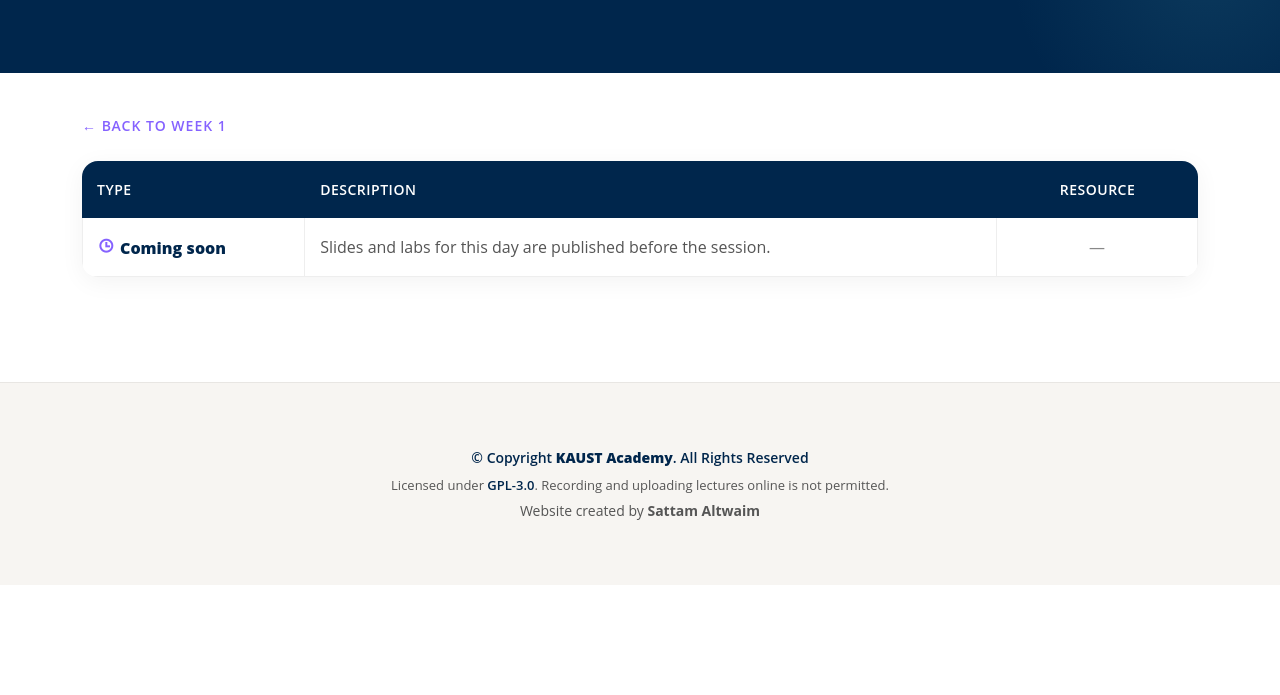
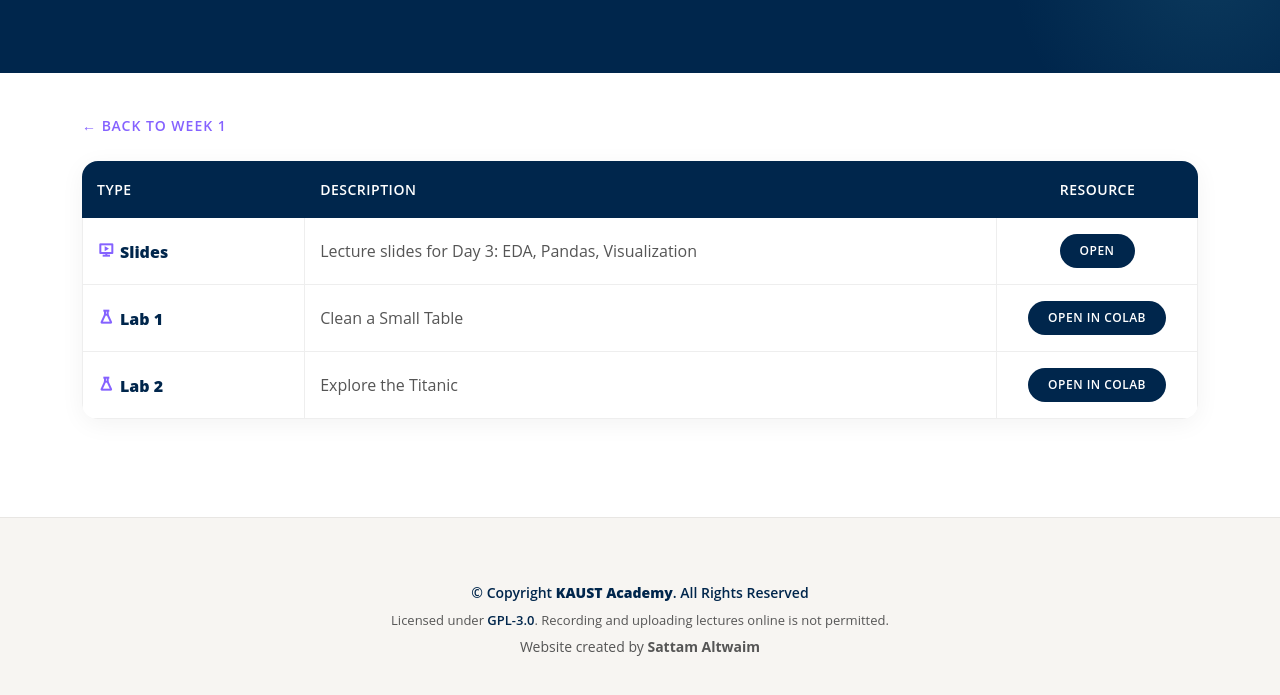
Before and after one commit to SattamAltwaim/AI-Olympiad-L1-2026, a plain HTML site: page week1/day3.html in a window 1280 px wide. Shown: the part 215-910 px from the top of the page. Before the commit the page ends 800 px from the top, so only its background shows below. Drawn offline with Linux system fonts and the light colour scheme.

Commit message:
feat(day03): slides and labs for EDA, pandas and visualization

```diff
--- a/week1/day3.html
+++ b/week1/day3.html
@@ -71,9 +71,19 @@
           </thead>
           <tbody>
             <tr>
-              <td><strong><i class="ri-time-line" style="color: var(--accent-purple); margin-right: 6px;"></i>Coming soon</strong></td>
-              <td>Slides and labs for this day are published before the session.</td>
-              <td class="text-center"><span style="color:#888;">&mdash;</span></td>
+              <td><strong><i class="ri-slideshow-3-line" style="color: var(--accent-purple); margin-right: 6px;"></i>Slides</strong></td>
+              <td>Lecture slides for Day 3: EDA, Pandas, Visualization</td>
+              <td class="text-center"><a href="../Lectures/Week1_Python_and_DS/Day03_EDA_Pandas_Visualization.pdf" target="_blank" class="table-btn">Open</a></td>
+            </tr>
+            <tr>
+              <td><strong><i class="ri-flask-line" style="color: var(--accent-purple); margin-right: 6px;"></i>Lab 1</strong></td>
+              <td>Clean a Small Table</td>
+              <td class="text-center"><a href="https://colab.research.google.com/github/sattamaltwaim/AI-Olympiad-L1-2026/blob/main/Labs/Week1_Python_and_DS/Day03_Lab1_Clean_a_Small_Table_Exercise.ipynb" target="_blank" class="table-btn">Open in Colab</a></td>
+            </tr>
+            <tr>
+              <td><strong><i class="ri-flask-line" style="color: var(--accent-purple); margin-right: 6px;"></i>Lab 2</strong></td>
+              <td>Explore the Titanic</td>
+              <td class="text-center"><a href="https://colab.research.google.com/github/sattamaltwaim/AI-Olympiad-L1-2026/blob/main/Labs/Week1_Python_and_DS/Day03_Lab2_Explore_the_Titanic_Exercise.ipynb" target="_blank" class="table-btn">Open in Colab</a></td>
             </tr>
 
           </tbody>
```
Also changed, not shown: 3 other files.
